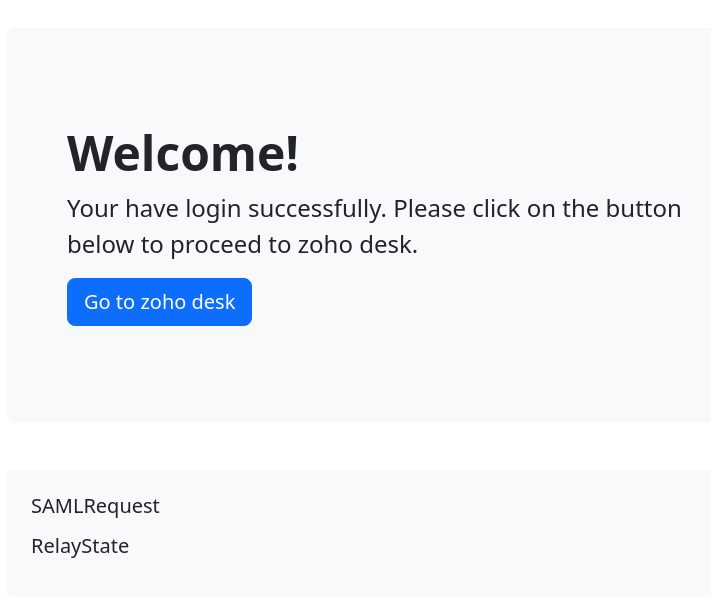
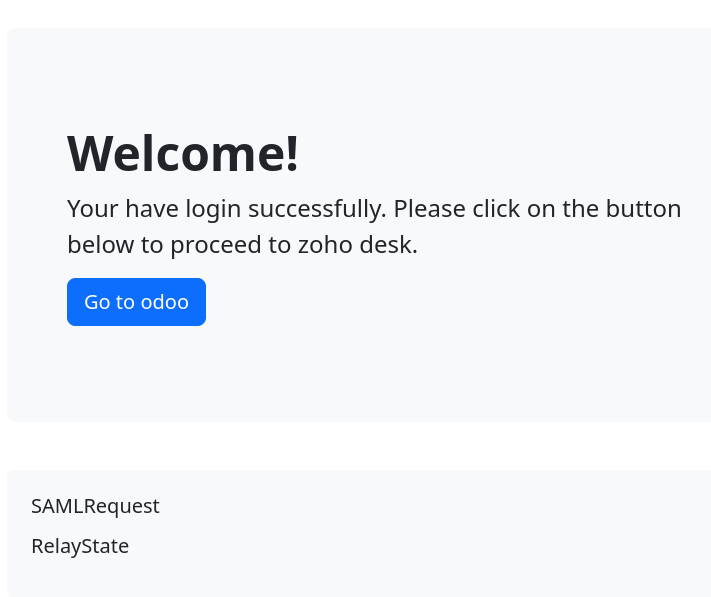
Before and after one commit to kaungkhantzawdev/php-saml-idp-litesaml, a PHP site: page /dashboard.php in a window 1280 px wide. Shown: the part 218-815 px from the top of the page, without its empty margins (87-798 px from the left). Run offline with PHP 8.4, Linux system fonts and the light colour scheme.

Commit message:
change text

```diff
--- a/dashboard.php
+++ b/dashboard.php
@@ -35,7 +35,7 @@ $request = \Symfony\Component\HttpFoundation\Request::createFromGlobals();
                 </p>
 
                 <form action="post-saml.php">
-                    <button class="btn btn-primary btn-lg" type="submit">Go to zoho desk</button>
+                    <button class="btn btn-primary btn-lg" type="submit">Go to odoo</button>
 
                     <input type="hidden" name="user_email"
                         value="<?php print $request->get("user_email") ?>">
```
